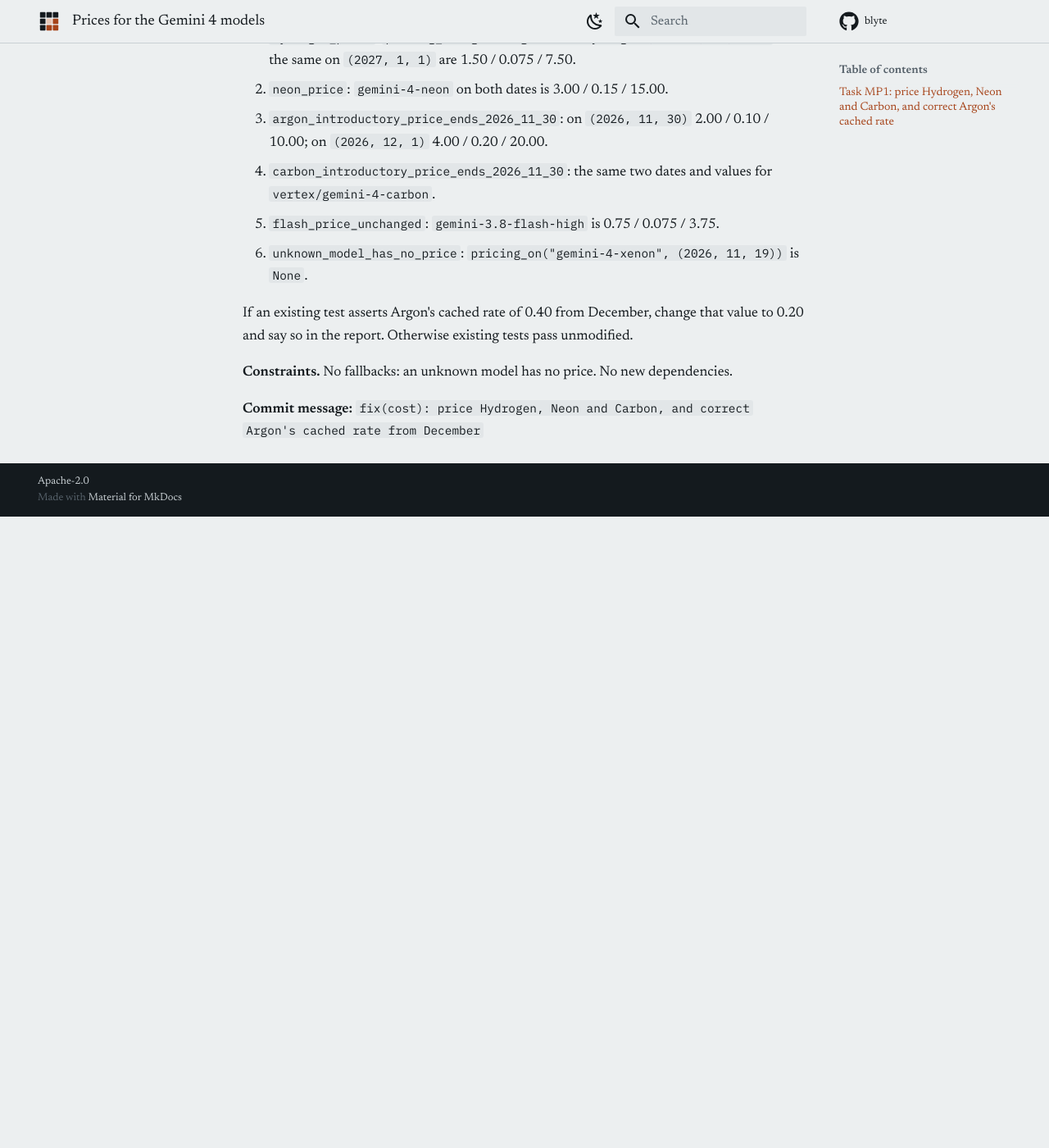
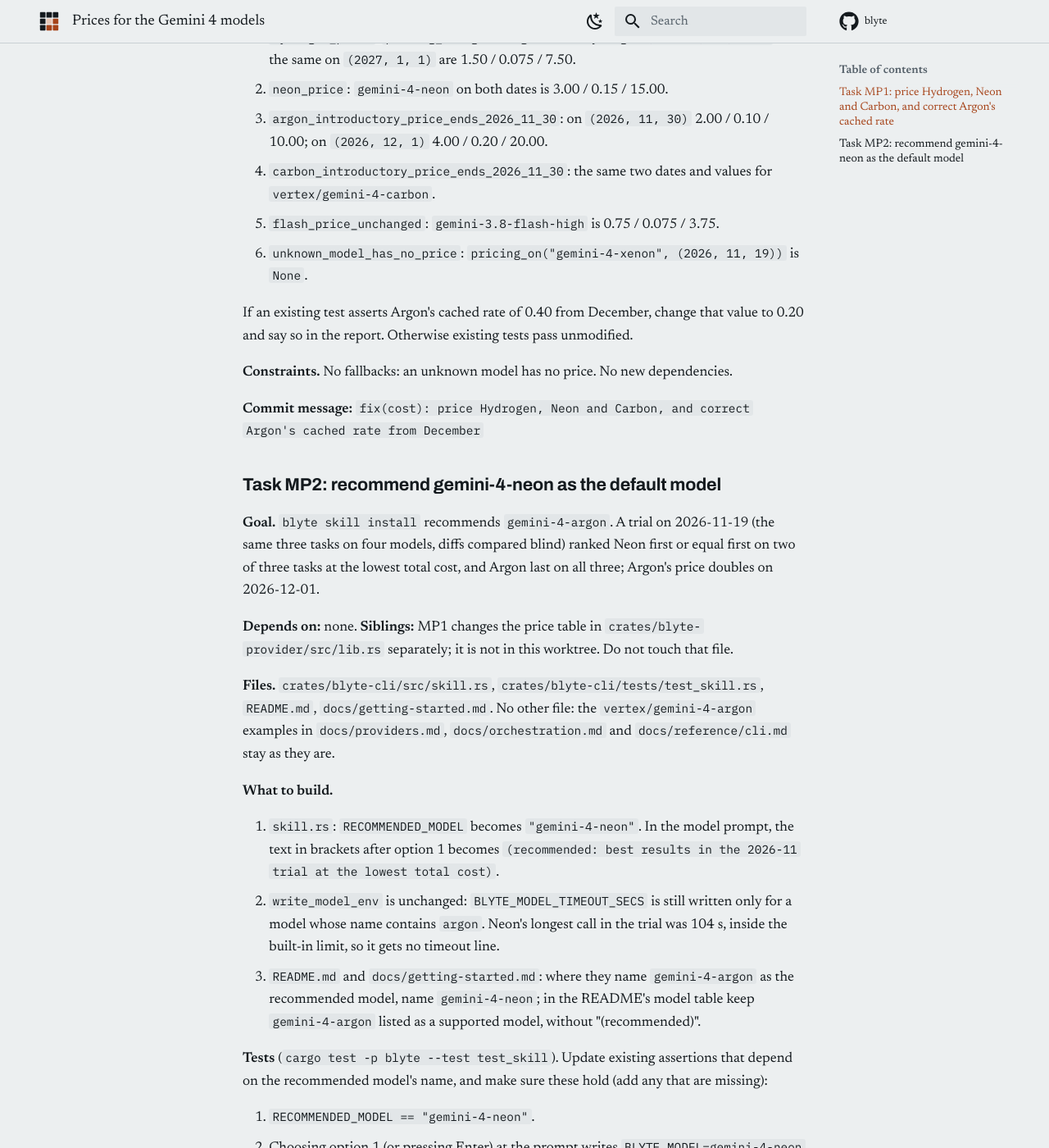
Before and after one commit to dnf0/blyte, an MkDocs documentation site: the page built from docs/plans/2026-11-19-model-prices.md, in a window 1280 px wide and 1400 px high, scrolled down 1346 px. Shown: the whole window at 82% size. Built offline with MkDocs 1.6.1 and Material for MkDocs 9.7.7, drawn with Linux system fonts in a browser that asks for light colours; comment, search, counter and statistics services are not loaded; before the commit the page ends 1976 px from its top, so only the background shows below that; some of the changed text lies outside the part shown.

Commit message:
docs(plan): recommend gemini-4-neon
Co-Authored-By: Claude Fable 5.2 <noreply@anthropic.com>

```diff
--- a/docs/plans/2026-11-19-model-prices.md
+++ b/docs/plans/2026-11-19-model-prices.md
@@ -47,3 +47,45 @@ and say so in the report. Otherwise existing tests pass unmodified.
 **Constraints.** No fallbacks: an unknown model has no price. No new dependencies.
 
 **Commit message:** `fix(cost): price Hydrogen, Neon and Carbon, and correct Argon's cached rate from December`
+
+### Task MP2: recommend gemini-4-neon as the default model
+
+**Goal.** `blyte skill install` recommends `gemini-4-argon`. A trial on 2026-11-19 (the same three
+tasks on four models, diffs compared blind) ranked Neon first or equal first on two of three tasks
+at the lowest total cost, and Argon last on all three; Argon's price doubles on 2026-12-01.
+
+**Depends on:** none. **Siblings:** MP1 changes the price table in
+`crates/blyte-provider/src/lib.rs` separately; it is not in this worktree. Do not touch that file.
+
+**Files.** `crates/blyte-cli/src/skill.rs`, `crates/blyte-cli/tests/test_skill.rs`, `README.md`,
+`docs/getting-started.md`. No other file: the `vertex/gemini-4-argon` examples in `docs/providers.md`,
+`docs/orchestration.md` and `docs/reference/cli.md` stay as they are.
+
+**What to build.**
+
+1. `skill.rs`: `RECOMMENDED_MODEL` becomes `"gemini-4-neon"`. In the model prompt, the text in
+   brackets after option 1 becomes
+   `(recommended: best results in the 2026-11 trial at the lowest total cost)`.
+2. `write_model_env` is unchanged: `BLYTE_MODEL_TIMEOUT_SECS` is still written only for a model
+   whose name contains `argon`. Neon's longest call in the trial was 104 s, inside the built-in
+   limit, so it gets no timeout line.
+3. `README.md` and `docs/getting-started.md`: where they name `gemini-4-argon` as the recommended
+   model, name `gemini-4-neon`; in the README's model table keep `gemini-4-argon` listed as a
+   supported model, without "(recommended)".
+
+**Tests** (`cargo test -p blyte --test test_skill`). Update existing assertions that depend on the
+recommended model's name, and make sure these hold (add any that are missing):
+
+1. `RECOMMENDED_MODEL == "gemini-4-neon"`.
+2. Choosing option 1 (or pressing Enter) at the prompt writes `BLYTE_MODEL=gemini-4-neon` to the
+   env file and writes no `BLYTE_MODEL_TIMEOUT_SECS` line.
+3. Entering `gemini-4-argon` as a model id still writes `BLYTE_MODEL=gemini-4-argon` and
+   `BLYTE_MODEL_TIMEOUT_SECS=600`.
+4. The prompt text contains `gemini-4-neon (recommended`.
+
+Tests in other files that pass a model name as plain data (`test_dispatch.rs`, `test_env_file.rs`)
+stay unmodified.
+
+**Constraints.** No fallbacks. No new dependencies. Add no comments.
+
+**Commit message:** `feat(skill): recommend gemini-4-neon as the default model`
```
